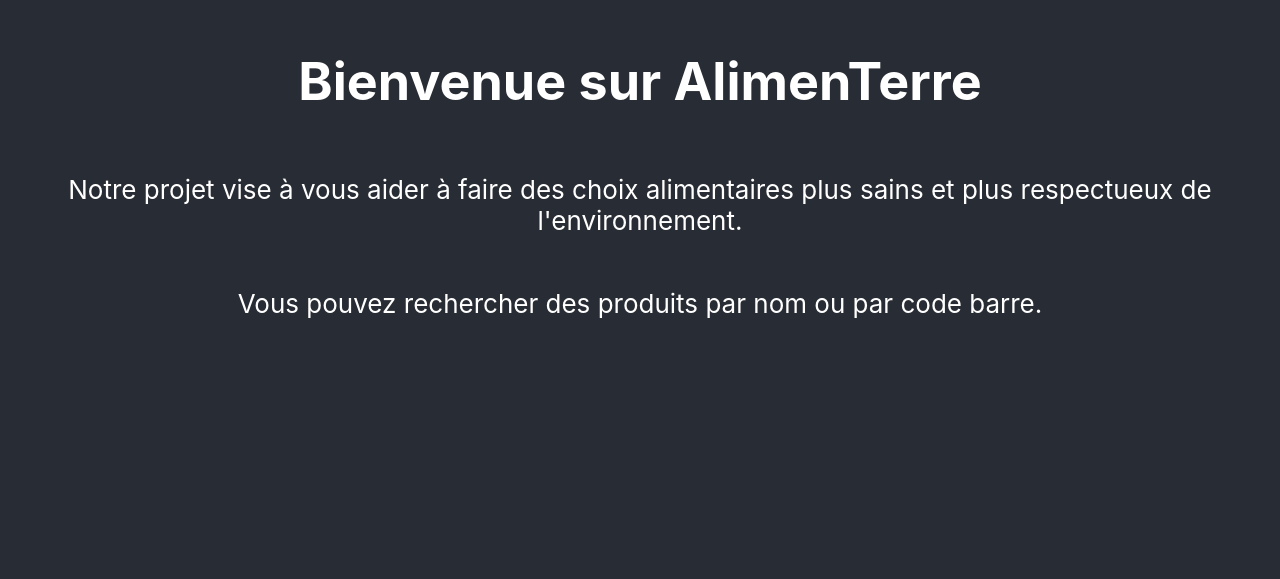
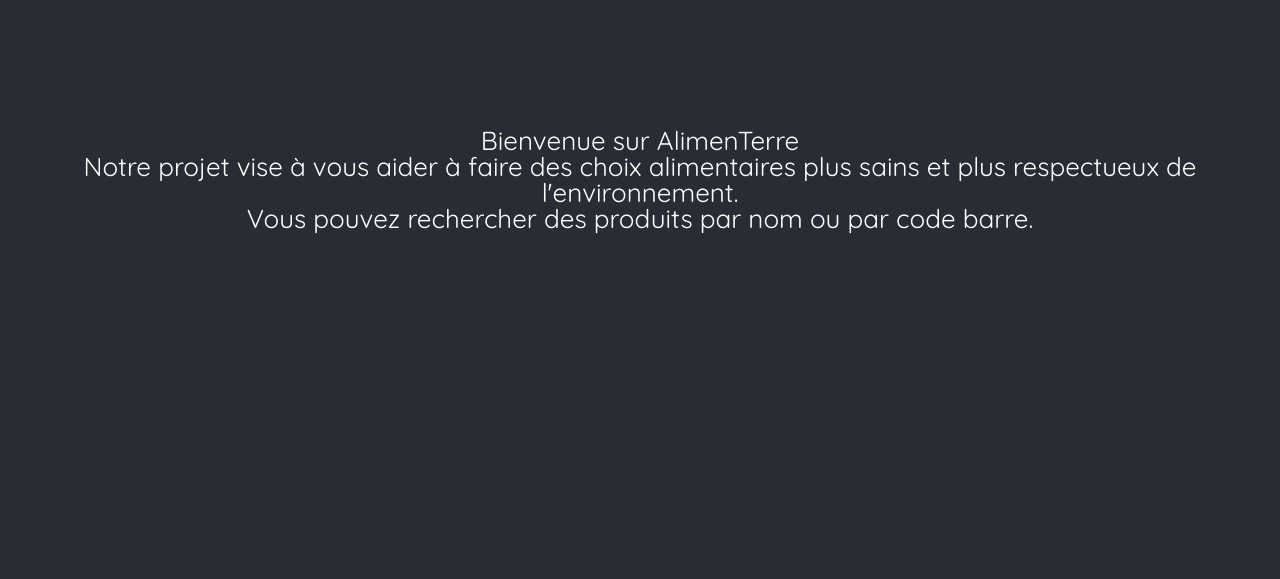
Before and after one commit to ArthurJarriau/Alimenterre, a React (Create React App) app: page / in a window 1280 px wide. Shown: the part 220-799 px from the top of the page. Built offline with nearby package versions, Linux system fonts and the light colour scheme.

Commit message:
ajout des fonts et suite setup sass

```diff
--- a/src/index.js
+++ b/src/index.js
@@ -1,6 +1,6 @@
 import React from 'react';
 import ReactDOM from 'react-dom/client';
-import './index.css';
+import './style/css/style.css';
 import App from './components/App'
 import reportWebVitals from './reportWebVitals';
 
--- a/src/style/css/style.css
+++ b/src/style/css/style.css
@@ -3,6 +3,7 @@
    v2.0 | 20110126
    License: none (public domain)
 */
+@import url("https://fonts.googleapis.com/css2?family=Oswald:wght@200;300;400;500;600;700&family=Quicksand:wght@300;400;500;600;700&display=swap");
 html, body, div, span, applet, object, iframe,
 h1, h2, h3, h4, h5, h6, p, blockquote, pre,
 a, abbr, acronym, address, big, cite, code,
@@ -82,4 +83,20 @@ img {
   height: auto;
   vertical-align: middle;
   /*alignement correct des images*/
-}/*# sourceMappingURL=style.css.map */
+}
+
+.App {
+  text-align: center;
+}
+
+.App-header {
+  background-color: #282c34;
+  font-family: "Quicksand", sans-serif;
+  min-height: 100vh;
+  display: flex;
+  flex-direction: column;
+  align-items: center;
+  justify-content: center;
+  font-size: calc(10px + 2vmin);
+  color: white;
+}
--- /dev/null
+++ b/src/style/scss/_app.scss
@@ -0,0 +1,17 @@
+@import url('https://fonts.googleapis.com/css2?family=Oswald:wght@200;300;400;500;600;700&family=Quicksand:wght@300;400;500;600;700&display=swap');
+
+.App {
+  text-align: center;
+}
+
+.App-header {
+  background-color: #282c34;
+  font-family: 'Quicksand' , sans-serif;
+  min-height: 100vh;
+  display: flex;
+  flex-direction: column;
+  align-items: center;
+  justify-content: center;
+  font-size: calc(10px + 2vmin);
+  color: white;
+}
--- a/src/style/scss/_base.scss
+++ b/src/style/scss/_base.scss
@@ -1,5 +1,4 @@
 /* Regles generales */
-
 *,
 *:after,
 *:before {
--- a/src/style/scss/style.scss
+++ b/src/style/scss/style.scss
@@ -1,2 +1,3 @@
 @import 'reset';
 @import 'base';
+@import 'app';
```
